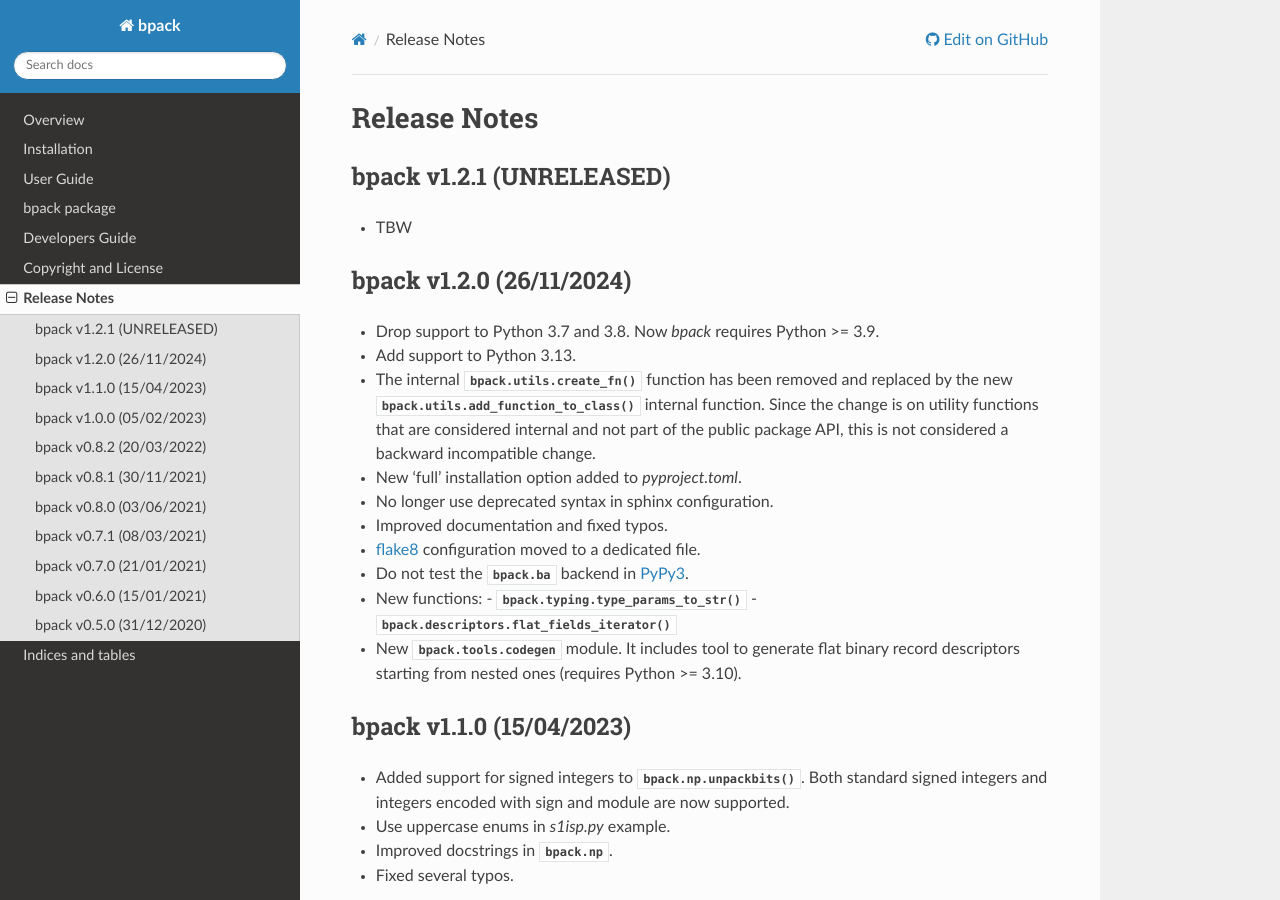
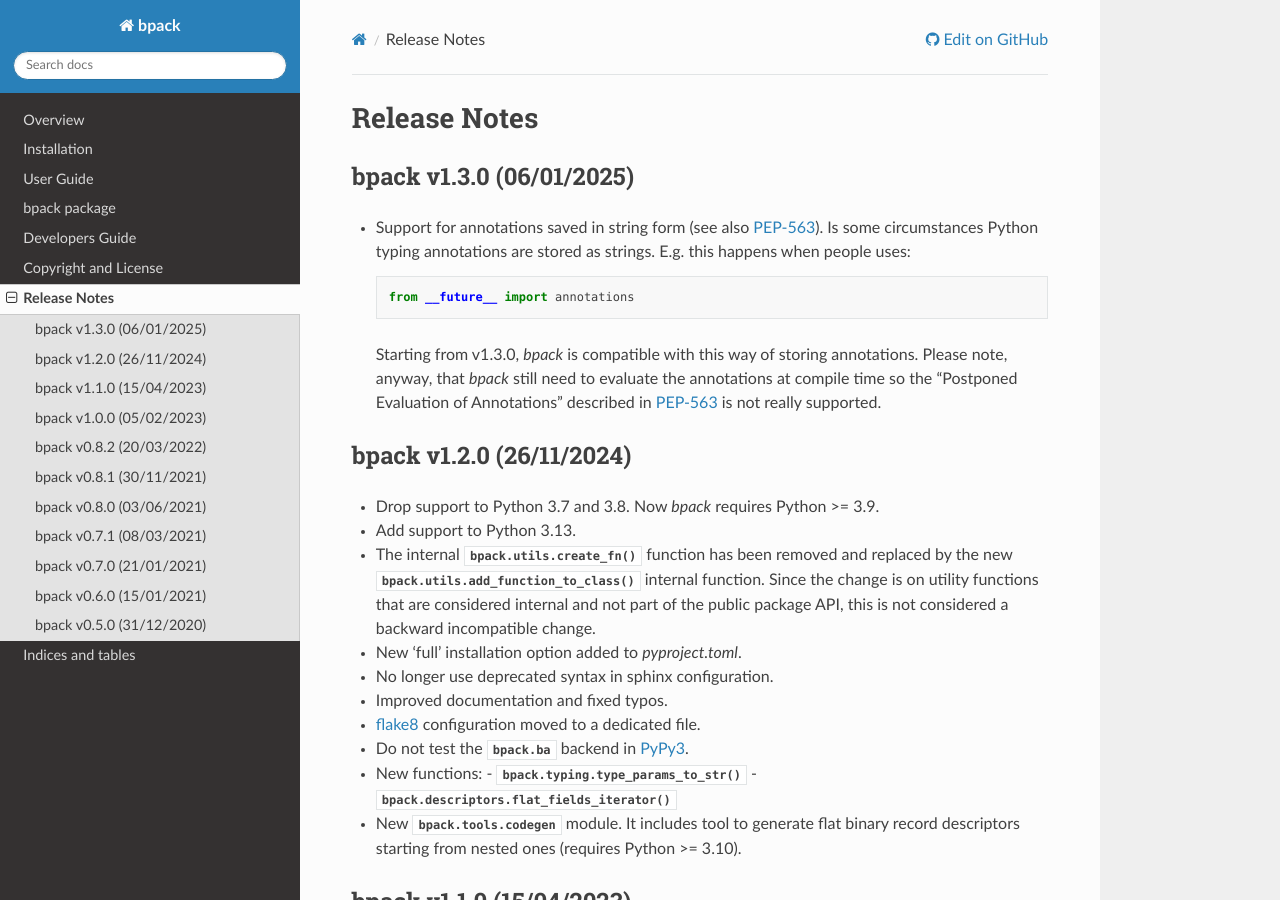
Before and after one commit to avalentino/bpack, a Sphinx documentation site: the page built from docs/release_notes.rst, in a window 1280 px wide and 900 px high. Built offline with Sphinx 7.4.7 and the Read the Docs theme 3.1.0, drawn with Linux system fonts in a browser that asks for light colours.

Commit message:
Update release notes

```diff
--- a/docs/release_notes.rst
+++ b/docs/release_notes.rst
@@ -1,10 +1,22 @@
 Release Notes
 =============
 
-bpack v1.2.1 (UNRELEASED)
+bpack v1.3.0 (06/01/2025)
 -------------------------
 
-* TBW
+* Support for annotations saved in string form (see also `PEP-563`_).
+  Is some circumstances Python typing annotations are stored
+  as strings. E.g. this happens when people uses::
+
+    from __future__ import annotations
+
+  Starting from v1.3.0, `bpack` is compatible with this way of storing
+  annotations.
+  Please note, anyway, that `bpack` still need to evaluate the annotations
+  at compile time so the "Postponed Evaluation of Annotations" described in
+  `PEP-563`_ is not really supported.
+
+.. _`PEP-563`: https://peps.python.org/pep-0563
 
 
 bpack v1.2.0 (26/11/2024)
```
